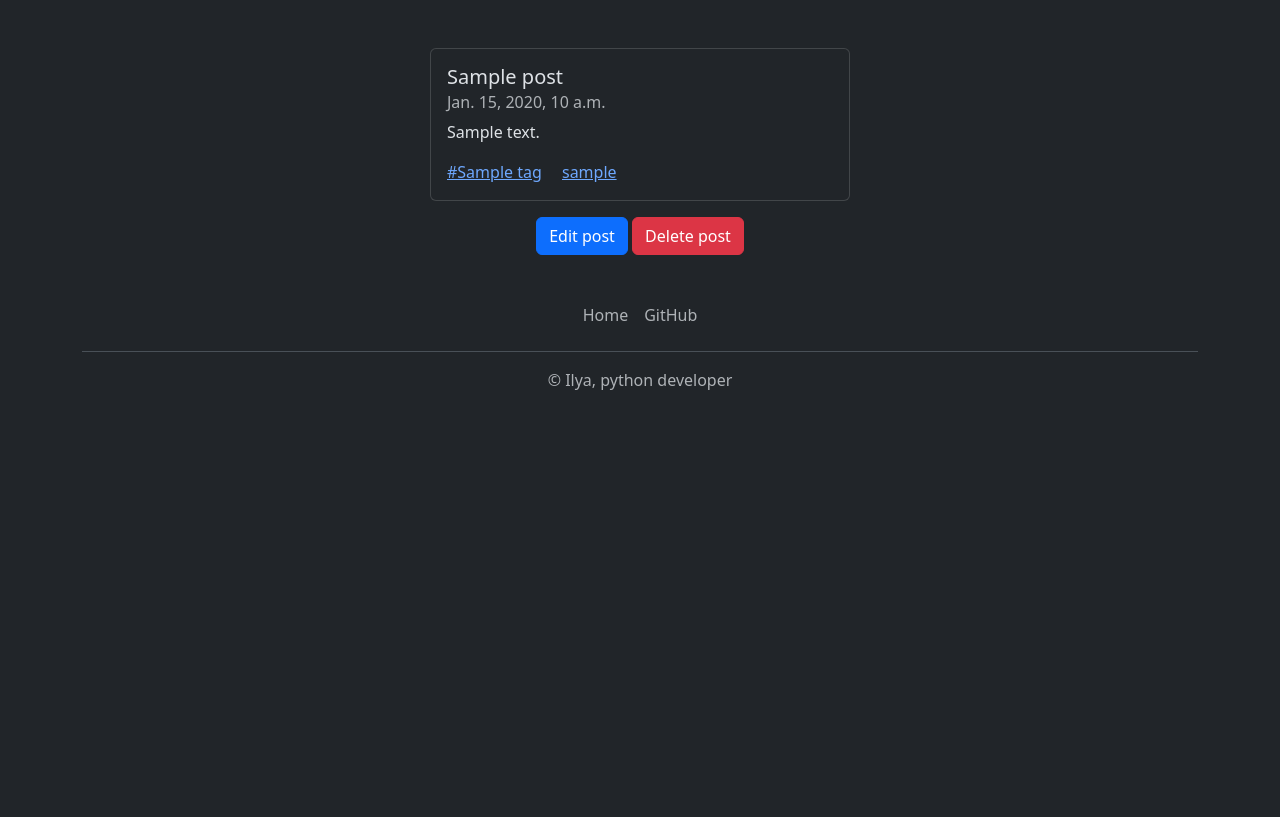
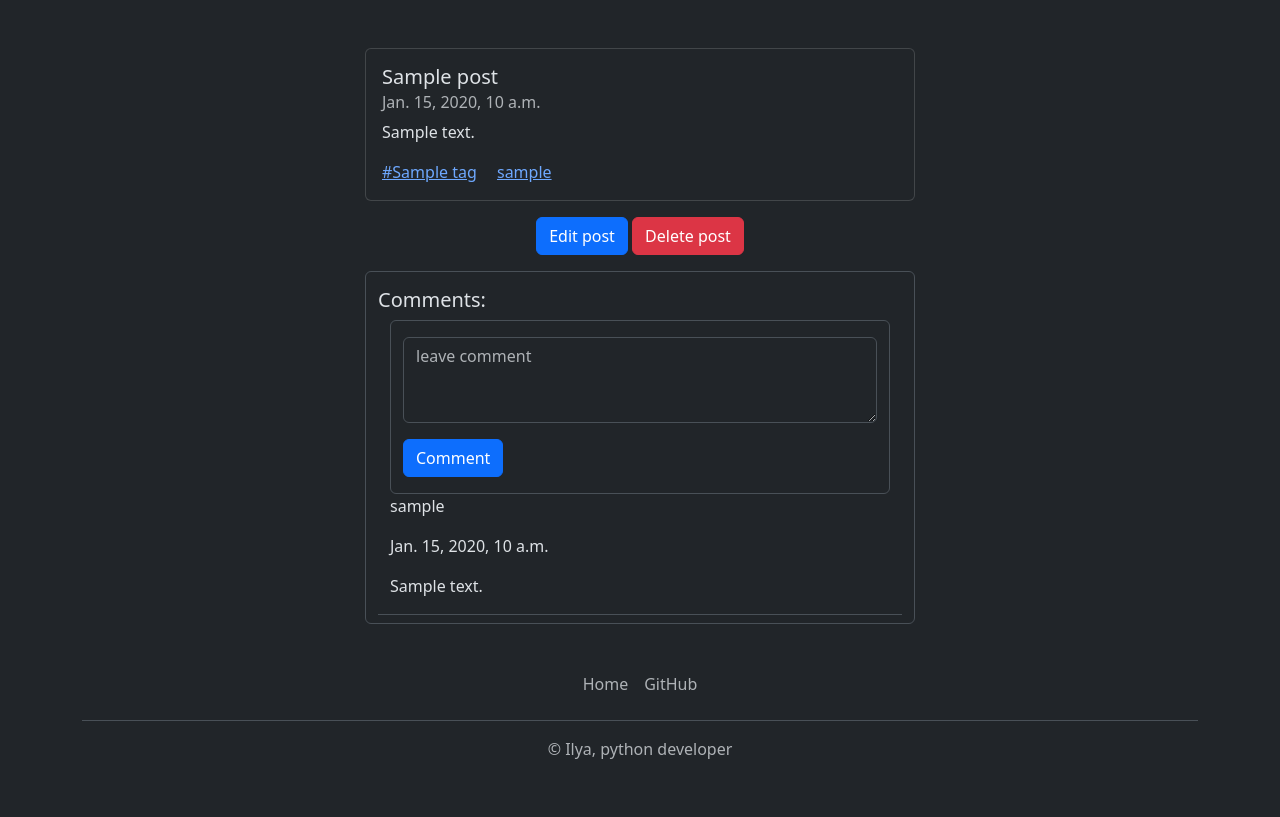
Before and after one commit to ilya-4real/simple_blog, a Django app: a page that uses blog/templates/blog/post_detail.html in a window 1280 px wide. Shown: the part 73-890 px from the top of the page. Before the commit the page ends 463 px from the top, so only its background shows below. Run offline with Django 4.2, Linux system fonts and the light colour scheme; a user stored in the database is signed in; tables that the repository leaves empty hold one stand-in row (values such as "Sample post").

Commit message:
added comments

```diff
--- a/accounts/forms.py
+++ b/accounts/forms.py
@@ -13,7 +13,7 @@ class UserProfileForm(forms.ModelForm):
         widgets = {
             'username': forms.TextInput(attrs={'class': 'form-control mb-3', 'placeholder': 'user name'}),
             'email': forms.EmailInput(attrs={'class': 'form-control mb-3', 'placeholder': 'email address'}),
-            'bio': forms.Textarea(attrs={'class': 'form-control mb-3', 'placeholder': 'bio'}),
+            'bio': forms.Textarea(attrs={'class': 'form-control mb-5', 'placeholder': 'bio', 'rows': '3'}),
             'profile_image': forms.FileInput(attrs={'class': 'form-control', 'id': 'formFile', 'type': 'file'})
         }
 
--- a/accounts/templates/accounts/profile.html
+++ b/accounts/templates/accounts/profile.html
@@ -8,7 +8,7 @@
         <div class="container border border-grey w-50 rounded py-4">
           <div class="row">
               <div class="col align-self-center">
-              <img src="{{found_user.profile_image.url}}" alt="" height="200" width="200" class="rounded ">
+              <img src="{{found_user.profile_image.url}}" alt="" height="200" width="200" class="rounded mx-5">
           </div>
               <div class="col align-self-start">
             <p class="fs-1">User profile</p>
--- a/accounts/templates/accounts/user_update.html
+++ b/accounts/templates/accounts/user_update.html
@@ -5,6 +5,8 @@
 {% endblock %}
 
 {% block content %}
+<div class="container text-center">
+<h3 class="mb-4">Edit your profile</h3>
 <form action="{% url 'user_update_url' %}" method="post" enctype="multipart/form-data" style="max-width: 500px; margin: auto;">
         {% csrf_token %}
         <div class="form-group">
@@ -23,5 +25,5 @@
         </div>
         <button type="submit" class="btn btn-primary mt-3 ">apply changes</button>
 </form>
-
+</div>
 {% endblock%}
--- a/blog/forms.py
+++ b/blog/forms.py
@@ -1,6 +1,4 @@
 from django import forms
-from django.contrib.auth.forms import UserCreationForm, AuthenticationForm
-from django.contrib.auth.models import User
 
 from .models import *
 from django.core.exceptions import ValidationError
@@ -50,3 +48,13 @@ class PostForm(forms.ModelForm):
         if new_slug == 'create':
             raise ValidationError('You cannot create post with slug "create"')
         return new_slug
+
+
+class CommentForm(forms.ModelForm):
+    class Meta:
+        model = Comment
+        fields = ['body']
+
+        widgets = {
+            'body': forms.Textarea(attrs={'class': 'form-control', 'placeholder': 'leave comment', 'rows': '3'})
+        }
--- a/blog/models.py
+++ b/blog/models.py
@@ -1,4 +1,3 @@
-from django.contrib.auth.models import User
 from django.db import models
 from django.shortcuts import reverse
 from accounts.models import UserProfile
@@ -59,3 +58,13 @@ class Tag(models.Model):
 
     class Meta:
         ordering = ['title']
+
+
+class Comment(models.Model):
+    body = models.TextField(max_length=250)
+    author = models.ForeignKey(UserProfile, on_delete=models.PROTECT, related_name='comment')
+    post = models.ForeignKey(Post, on_delete=models.CASCADE, related_name='comment')
+    pub_date = models.DateTimeField(auto_now_add=True)
+
+    class Meta:
+        ordering = ['-pub_date']
--- a/blog/templates/blog/newsfeed.html
+++ b/blog/templates/blog/newsfeed.html
@@ -6,7 +6,7 @@
 
 {% block content %}
 <!--    channel-->
-    <div class="container w-25">
+    <div class="container" style="max-width: 550px;">
         <h3 class="my-3">Channel:</h3>
         <div class="card">
           <div class="card-body">
@@ -19,10 +19,10 @@
     </div>
 
 <!--    items-->
-    <div class="container border border-grey rounded w-25">
+    <div class="container border border-grey rounded" style="max-width: 550px;">
     {% for item in items %}
         <h5>{{ item.title }}</h5>
-        <h6>Publication time: {{ item.pubDate }}</h6>
+        <p class="fw-light">Publication time: {{ item.pubDate }}</p>
         <h6 class="mb-5">see the full version: <a href="{{item.link}}">link</a></h6>
         <p></p>
     {% endfor %}
--- a/blog/templates/blog/post_detail.html
+++ b/blog/templates/blog/post_detail.html
@@ -5,7 +5,7 @@
 {% endblock %}
 
 {% block content %}
-    <div class="card mt-5" style="width: 420px; margin: auto;">
+    <div class="card mt-5" style="width: 550px; margin: auto;">
       <div class="card-body">
         <h5 class="card-title">{{post.title}}</h5>
         <h6 class="card-subtitle mb-2 text-body-secondary">{{post.pub_date}}</h6>
@@ -22,4 +22,27 @@
         <a href="{{ post.get_delete_url }}" class="btn btn-danger">Delete post</a>
     </div>
     {% endif %}
+    <div class="container border border-grey rounded mt-3 py-2" style="max-width: 550px;">
+    <h5 class="my-2">Comments:</h5>
+        {% if user.is_authenticated %}
+    <form action="{{get_absolute_url}}" method="post" class="container  border border-grey rounded py-3" style="max-width: 500px;">
+
+        {% csrf_token %}
+       {% for field in comment_form %}
+        {{field}}
+        {%endfor%}
+
+        <button class="btn btn-primary mt-3" type="submit">Comment</button>
+    </form>
+        {% endif %}
+    {%for comment in comments %}
+        <div class="container border-bottom">
+            <p class="fs-6 fw-medium">{{comment.author}}</p>
+            <p class="fw-lighter">{{comment.pub_date}}</p>
+            <p class="">{{comment.body}}</p>
+        </div>
+            {%endfor%}
+
+    </div>
+
 {% endblock %}
--- a/blog/urls.py
+++ b/blog/urls.py
@@ -15,5 +15,6 @@ urlpatterns = [
     path('tag/<str:slug>', TagDetail.as_view(), name='tag_detail_url'),
     path('tag/<str:slug>/update/', TagUpdate.as_view(), name='tag_update_url'),
     path('tag/<str:slug>/delete/', TagDelete.as_view(), name='tag_delete_url'),
-    path('newsfeed/', cache_page(60*5)(NewsFeed.as_view()), name='news_feed_url'),
+    # path('newsfeed/', cache_page(60*5)(NewsFeed.as_view()), name='news_feed_url'),
+    path('newsfeed/', NewsFeed.as_view(), name='news_feed_url'),
 ]
--- a/blog/views.py
+++ b/blog/views.py
@@ -1,13 +1,14 @@
-from django.shortcuts import render
+from django.shortcuts import render, redirect
 from django.views.generic import View
 from django.db.models import Q
 from django.contrib.auth.mixins import LoginRequiredMixin
 from blog.modules.services import paginate
+from django.urls import reverse
 
 from .models import Post, Tag
 from .modules.scrapper import Scraper
 from .utils import ObjectDetailMixin, ObjectCreateMixin, ObjectUpdateMixin, ObjectDeleteMixin
-from .forms import TagForm, PostForm
+from .forms import TagForm, PostForm, CommentForm
 
 
 def main_blog(request):
@@ -36,9 +37,27 @@ def posts_view(request):
     return render(request, 'blog/posts.html', context={'page': page})
 
 
-class PostDetail(ObjectDetailMixin, View):
-    model = Post
-    template = 'blog/post_detail.html'
+class PostDetail(View):
+    def get(self, request, slug):
+        post = Post.objects.get(slug=slug)
+        comment_form = CommentForm()
+        comments = post.comment.all()
+        context = {'post': post,
+                   'comments': comments,
+                   'comment_form': comment_form}
+        return render(request, 'blog/post_detail.html', context=context)
+
+    def post(self, request, slug):
+        form = CommentForm(request.POST)
+        if form.is_valid():
+            comment = form.save(commit=False)
+            comment.author = request.user
+            comment.post = Post.objects.get(slug=slug)
+            comment.save()
+            form.save_m2m()
+            return redirect(reverse('post_detail_url', args=[slug]))
+        else:
+            return redirect('home_page_url')
 
 
 class PostCreate(LoginRequiredMixin, ObjectCreateMixin, View):
```
Also changed, not shown: blog/migrations/0002_comment.py (added), blog/migrations/0003_comment_post.py (added).
